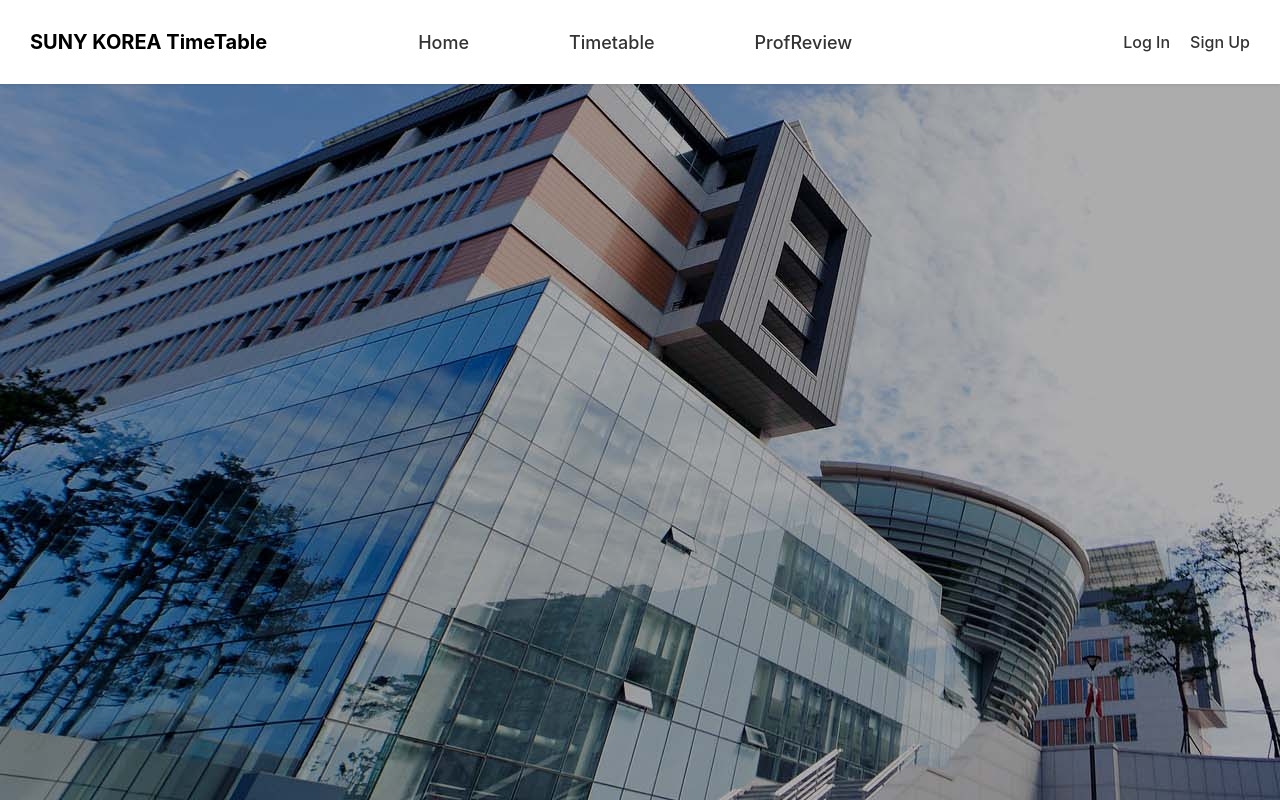
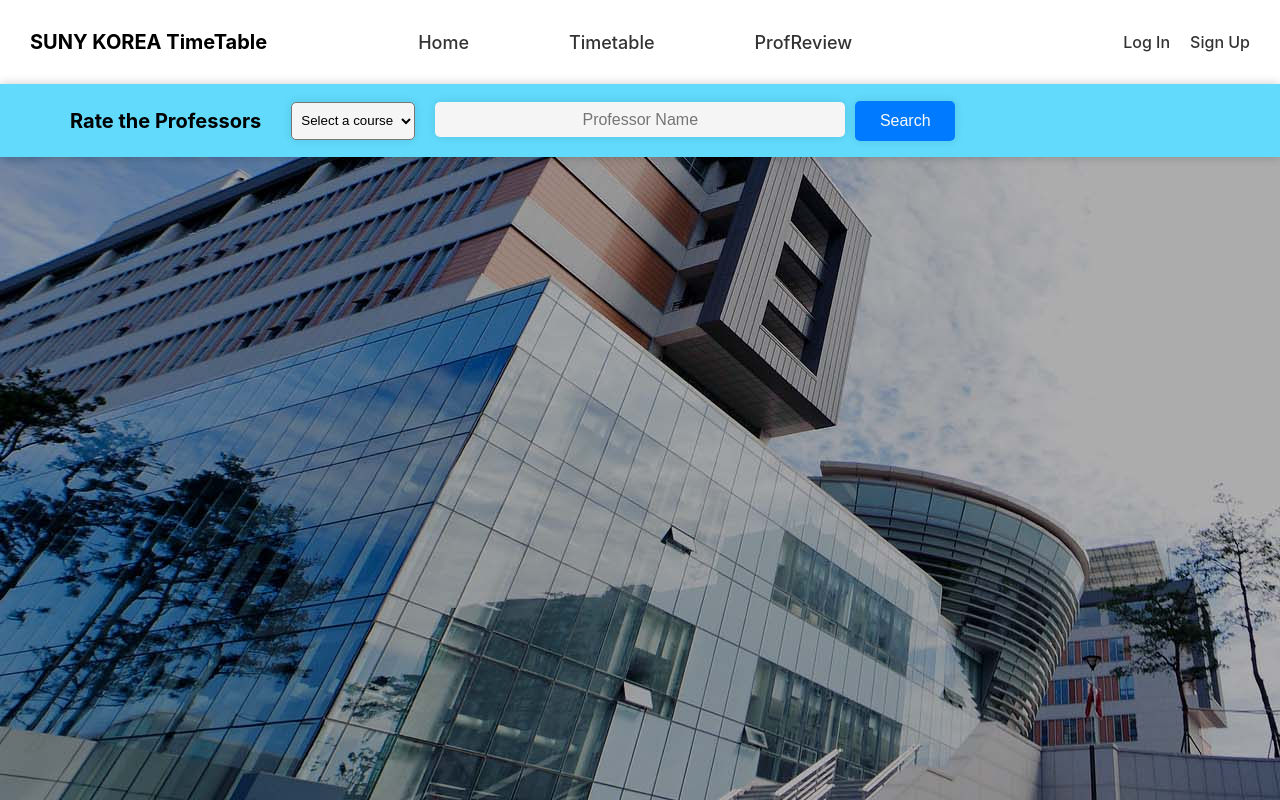
Before and after one commit to yoonseoky/CSE416, a React (Create React App) app: page /profreview in a window 1280 px wide. Built offline with nearby package versions, Linux system fonts and the light colour scheme.

Commit message:
Made search bar for rating professor page

```diff
--- a/src/App.css
+++ b/src/App.css
@@ -92,7 +92,13 @@
 .login-form .message a:hover {
   text-decoration: underline;
 }
-
+.other-way-to-signin{
+  font-weight: bold;
+  font-family:'Trebuchet MS', 'Lucida Sans Unicode', 'Lucida Grande', 'Lucida Sans', Arial, sans-serif;
+}
+.google-Login{
+  margin-left: 100px;
+}
 
 /*Nav bar */
 .top-bar {
@@ -193,6 +199,17 @@ button {
 button:hover {
   background-color: #388e3c;
 }
+.input-email{
+  margin-bottom: 0;
+}
+.email-notice{
+  font-size:small;
+  color: red;
+  margin: 0;
+  padding-bottom: 10px;
+  padding-left: 5px;
+  text-align: left;
+}
 /*Main*/
 .image{
   background-image: url(./SUNYKorea_AcBldg.jpg) no-repeat 50% 50% fixed;
@@ -238,3 +255,83 @@ body{
 .timetable__row:last-child .timetable__cell {
   border-bottom: none;
 }
+/* Prof_nav */
+.navbar {
+  display: flex;
+  justify-content: space-between;
+  align-items: center;
+  padding-left: 50px;
+  background-color:#61dafb;
+  color: #f8f9fa;
+  font-size: 15px;
+  box-shadow: 0 0 10px rgba(0, 0, 0, 0.2);
+}
+
+.navbar-left {
+  display: flex;
+  align-items: center;
+}
+
+.navbar-brand {
+  font-weight: bold;
+  font-size: 20px;
+  margin-right: 20px;
+  margin-left: 20px;
+  color: black;
+  text-decoration: none;
+}
+
+.navbar-dropdown {
+  display: flex;
+  align-items: center;
+  margin-right: 20px;
+}
+
+.navbar-label {
+  font-size: 20px;
+  margin-right: 10px;
+}
+
+.navbar-select {
+  padding: 5px;
+  border-radius: 5px;
+  height: 38px;
+  background-color: #f5f5f5;
+  text-align: center;
+  box-shadow: 0 0 10px rgba(0, 0, 0, 0.1);
+}
+
+.navbar-search {
+  padding: 5px;
+  width:400px;
+  height: 25px;
+  margin-top: 18px;
+  margin-right: 15px;
+  border-radius: 5px;
+  margin-right: 10px;
+  background-color: #f5f5f5;
+  text-align: center;
+  box-shadow: 0 0 10px rgba(0, 0, 0, 0.1);
+}
+
+.navbar-button {
+  padding: 5px 10px;
+  border-radius: 5px;
+  background-color: #007bff;
+  border: none;
+  color: #f8f9fa;
+  cursor: pointer;
+  width: 100px;
+  height: 40px;
+  transition: background-color 0.3s;
+  box-shadow: 0 0 10px rgba(0, 0, 0, 0.1);
+}
+
+.navbar-button:hover {
+  background-color: #0069d9;
+}
+
+.navbar-form {
+  display: flex;
+  align-items: center;
+}
--- a/src/Component/GoogleOAuth.js
+++ b/src/Component/GoogleOAuth.js
@@ -4,12 +4,16 @@ import {GoogleOAuthProvider} from "@react-oauth/google";
 
 const GoogleLoginButton = () => {
     const clientId = '807197922292-712nlt2ij625oqc3e0hkdjdmpvk6447j.apps.googleusercontent.com'
+    const user = false
     return (
         <>
             <GoogleOAuthProvider clientId={clientId}>
                 <GoogleLogin
                     onSuccess={(res) => {
                         console.log(res);
+                        document.location.href = '/'
+                        user = this.props.user
+
                     }}
                     onFailure={(err) => {
                         console.log(err);
--- /dev/null
+++ b/src/Component/prof_nav.js
@@ -0,0 +1,29 @@
+import React from "react";
+
+function prof_nav() {
+  return (
+    <nav className="navbar">
+      <div className="navbar-left">
+        <a href="/ProfReview" className="navbar-brand">
+          Rate the Professors
+        </a>
+        <div className="navbar-dropdown">
+          <label htmlFor="course-dropdown" className="navbar-label"></label>
+          <select id="course-dropdown" className="navbar-select">
+            <option value="">Select a course</option>
+            <option value="course1">CSE</option>
+            <option value="course2">AMS</option>
+            <option value="course3">MEC</option>
+            <option value="course4">BUS</option>
+          </select>
+        </div>
+        <form className="navbar-form">
+          <input type="text" placeholder="Professor Name" className="navbar-search" />
+          <button type="submit" className="navbar-button">Search</button>
+        </form>
+      </div>
+    </nav>
+  );
+}
+
+export default prof_nav;
--- a/src/Pages/Login.js
+++ b/src/Pages/Login.js
@@ -24,7 +24,11 @@ function Login() {
           <input type="password" placeholder="password" />
           <button>login</button>
           <p className="message">Not registered? <a href="Signup">Create an account</a></p>
+          <p className="other-way-to-signin">-----Easier Sign-in-----</p>
+          <div className='google-Login'>
           <GoogleLogin></GoogleLogin>
+          </div>
+
         </form>
       </div>
     </div>
--- a/src/Pages/ProfReview.js
+++ b/src/Pages/ProfReview.js
@@ -1,10 +1,12 @@
 import React from 'react';
 import Nav from '../Component/nav';
+import ProfNav from '../Component/prof_nav'
 
 function ProfReview() {
     return (
       <div>
         <Nav></Nav>
+        <ProfNav></ProfNav>
       </div>
     );
   }
--- a/src/Pages/Signup.js
+++ b/src/Pages/Signup.js
@@ -30,11 +30,13 @@ function Signup() {
             onChange={(e) => setLastName(e.target.value)}
           />
           <input
+            className='input-email'
             type="email"
             placeholder="Email"
             value={email}
             onChange={(e) => setEmail(e.target.value)}
           />
+          <p className='email-notice'>You should Sign-up with your school email</p>
           <input
             type="password"
             placeholder="Password"
```
Also changed, not shown: src/Pages/RateProf.js (+14 -0 lines).
